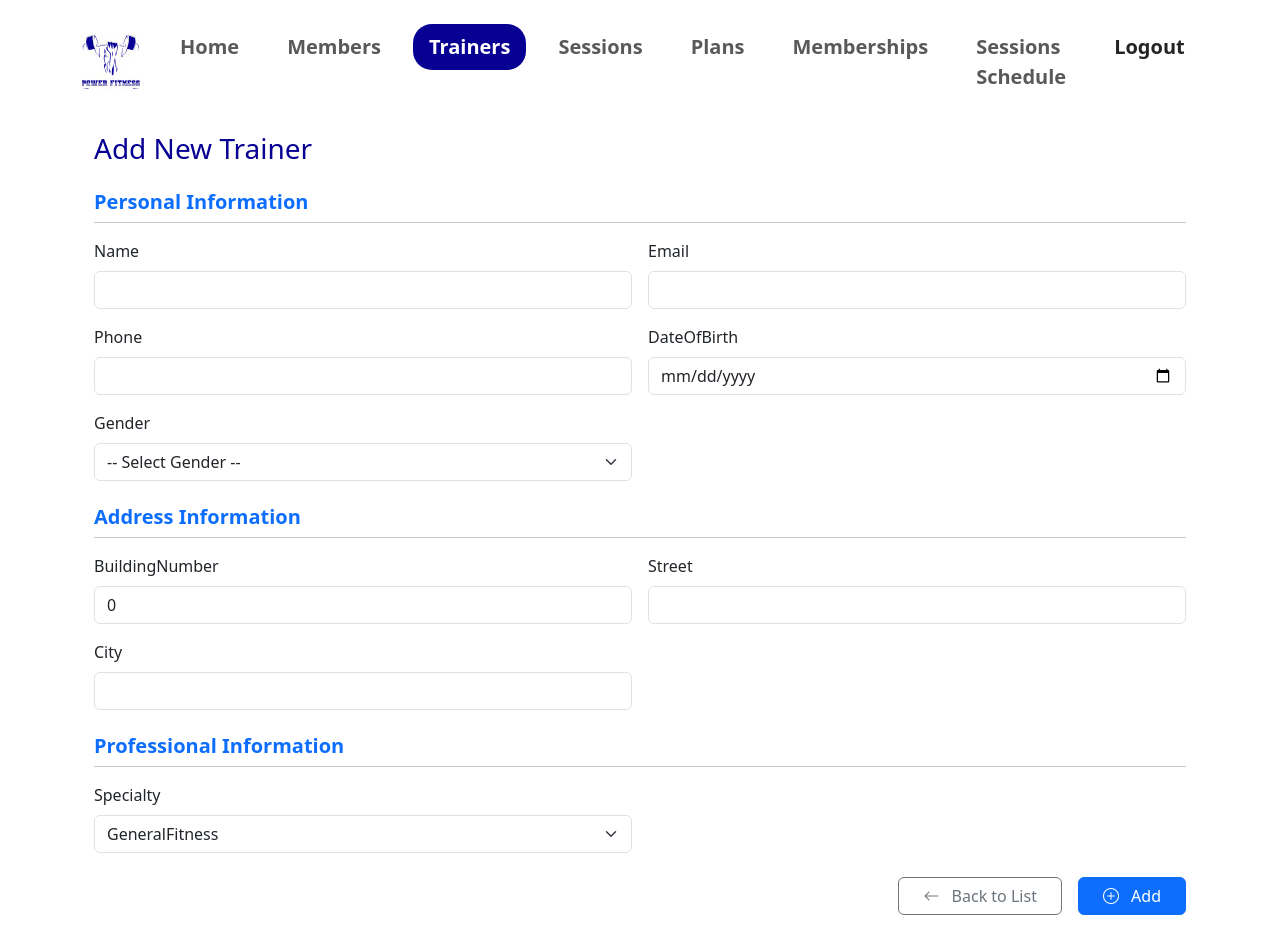
After one commit to ZiadAmr-10/GymManagementSystem, an ASP.NET Core app: template GymManagementSystem.PL/Views/Trainers/Create.cshtml in a window 1280 px wide. The commit adds this page. Run offline with ASP.NET Core 8, Linux system fonts and the light colour scheme; the template is opened without the code that fills it, so the values that code supplies are empty; some libraries are stand-ins or nearby versions; some web fonts are replaced.

Commit message:
Implement Create Trainer - PL : Added GET and POST Create actions, injected the validator, created the Create view, and added success/error messages. - BLL :  Created `CreateTrainerViewModel`, FluentValidation validator, added `AddTrainerAsync()` to `ITrainerService`, and implemented it in `TrainerService`. - DI :  Registered FluentValidation validators.

```diff
--- a/GymManagementSystem.BLL/Services/Trainers/Interface/ITrainerService.cs
+++ b/GymManagementSystem.BLL/Services/Trainers/Interface/ITrainerService.cs
@@ -5,5 +5,7 @@ namespace GymManagementSystem.BLL.Services.Trainers.Interface
     public interface ITrainerService
     {
         public Task<IEnumerable<TrainerViewModel>> GetTrainersAsync();
+
+        public Task<bool> AddTrainerAsync(CreateTrainerViewModel model);
     }
 }
--- a/GymManagementSystem.PL/Program.cs
+++ b/GymManagementSystem.PL/Program.cs
@@ -8,6 +8,7 @@ using FluentValidation;
 using GymManagementSystem.BLL.Services.Members.MemberValidations;
 using GymManagementSystem.BLL.Services.Trainers.Interface;
 using GymManagementSystem.BLL.Services.Trainers.Classes;
+using GymManagementSystem.BLL.Services.Trainers.TrainerValidations;
 
 namespace GymManagementSystem.PL
 {
@@ -30,6 +31,8 @@ namespace GymManagementSystem.PL
             builder.Services.AddScoped<IMemberService, MemberService>();
 
             builder.Services.AddValidatorsFromAssemblyContaining<CreateMemberViewModelValidator>();
+
+            builder.Services.AddValidatorsFromAssemblyContaining<CreateTrainerViewModelValidator>();
 
             builder.Services.AddScoped<IMemberRepository, MemberRepository>();
 
--- /dev/null
+++ b/GymManagementSystem.PL/Views/Trainers/Create.cshtml
@@ -0,0 +1,134 @@
+@model CreateTrainerViewModel
+
+<div class="container mt-4">
+
+    <header class="mb-4">
+        <h3 class="text-primary-color">Add New Trainer</h3>
+    </header>
+
+    @if (TempData["SuccessMessage"] is not null)
+    {
+        <div class="alert alert-success alert-dismissible fade show" role="alert">
+            @TempData["SuccessMessage"]
+            <button type="button" class="btn-close" data-bs-dismiss="alert" aria-label="Close"></button>
+        </div>
+    }
+
+    @if (TempData["ErrorMessage"] is not null)
+    {
+        <div class="alert alert-danger alert-dismissible fade show" role="alert">
+            @TempData["ErrorMessage"]
+            <button type="button" class="btn-close" data-bs-dismiss="alert" aria-label="Close"></button>
+        </div>
+    }
+
+    <form method="post" asp-action="Create">
+
+        <!-- Personal Information -->
+        <div class="section-header mb-3">
+            <h5 class="text-primary fw-bold">Personal Information</h5>
+            <hr class="mt-2">
+        </div>
+
+        <div class="row g-3">
+
+            <div class="col-12 col-md-6">
+                <label asp-for="Name" class="form-label"></label>
+                <input asp-for="Name" type="text" class="form-control" />
+                <span asp-validation-for="Name" class="text-danger"></span>
+            </div>
+
+            <div class="col-12 col-md-6">
+                <label asp-for="Email" class="form-label"></label>
+                <input asp-for="Email" class="form-control" />
+                <span asp-validation-for="Email" class="text-danger"></span>
+            </div>
+
+            <div class="col-12 col-md-6">
+                <label asp-for="Phone" class="form-label"></label>
+                <input asp-for="Phone" class="form-control" />
+                <span asp-validation-for="Phone" class="text-danger"></span>
+            </div>
+
+            <div class="col-12 col-md-6">
+                <label asp-for="DateOfBirth" class="form-label"></label>
+                <input asp-for="DateOfBirth" type="date" class="form-control" />
+                <span asp-validation-for="DateOfBirth" class="text-danger"></span>
+            </div>
+
+            <div class="col-12 col-md-6">
+                <label asp-for="Gender" class="form-label"></label>
+                <select asp-for="Gender"
+                        asp-items="Html.GetEnumSelectList<Gender>()"
+                        class="form-select">
+                    <option value="">-- Select Gender --</option>
+                </select>
+                <span asp-validation-for="Gender" class="text-danger"></span>
+            </div>
+
+        </div>
+
+        <!-- Address Information -->
+        <div class="section-header mb-3 mt-4">
+            <h5 class="text-primary fw-bold">Address Information</h5>
+            <hr class="mt-2">
+        </div>
+
+        <div class="row g-3">
+
+            <div class="col-12 col-md-6">
+                <label asp-for="BuildingNumber" class="form-label"></label>
+                <input asp-for="BuildingNumber" class="form-control" />
+                <span asp-validation-for="BuildingNumber" class="text-danger"></span>
+            </div>
+
+            <div class="col-12 col-md-6">
+                <label asp-for="Street" class="form-label"></label>
+                <input asp-for="Street" class="form-control" />
+                <span asp-validation-for="Street" class="text-danger"></span>
+            </div>
+
+            <div class="col-12 col-md-6">
+                <label asp-for="City" class="form-label"></label>
+                <input asp-for="City" class="form-control" />
+                <span asp-validation-for="City" class="text-danger"></span>
+            </div>
+
+        </div>
+
+        <!-- Professional Information -->
+        <div class="section-header mb-3 mt-4">
+            <h5 class="text-primary fw-bold">Professional Information</h5>
+            <hr class="mt-2">
+        </div>
+
+        <div class="row g-3">
+
+            <div class="col-12 col-md-6">
+                <label asp-for="Specialty" class="form-label"></label>
+                <select asp-for="Specialty"
+                        asp-items="Html.GetEnumSelectList<Specialty>()"
+                        class="form-select">
+                    <option value="">-- Select Specialist --</option>
+                </select>
+                <span asp-validation-for="Specialty" class="text-danger"></span>
+            </div>
+
+        </div>
+
+        <footer class="d-flex justify-content-end gap-3 mt-4">
+
+            <a asp-controller="Trainers"
+               asp-action="Index"
+               class="btn btn-outline-secondary px-4">
+                <i class="bi bi-arrow-left me-2"></i> Back to List
+            </a>
+
+            <button type="submit" class="btn btn-primary px-4">
+                <i class="bi bi-plus-circle me-2"></i> Add
+            </button>
+
+        </footer>
+
+    </form>
+</div>
```
Also changed, not shown: GymManagementSystem.BLL/Services/Trainers/Classes/TrainerService.cs (+29 -0 lines), GymManagementSystem.BLL/Services/Trainers/TrainerValidations/CreateTrainerViewModelValidator.cs (added, +92 -0 lines), GymManagementSystem.BLL/Services/Trainers/ViewModels/CreateTrainerViewModel.cs (added, +17 -0 lines), GymManagementSystem.PL/Controllers/TrainersController.cs (+35 -1 lines), GymManagementSystem.PL/Views/Trainers/Index.cshtml (+8 -0 lines).
